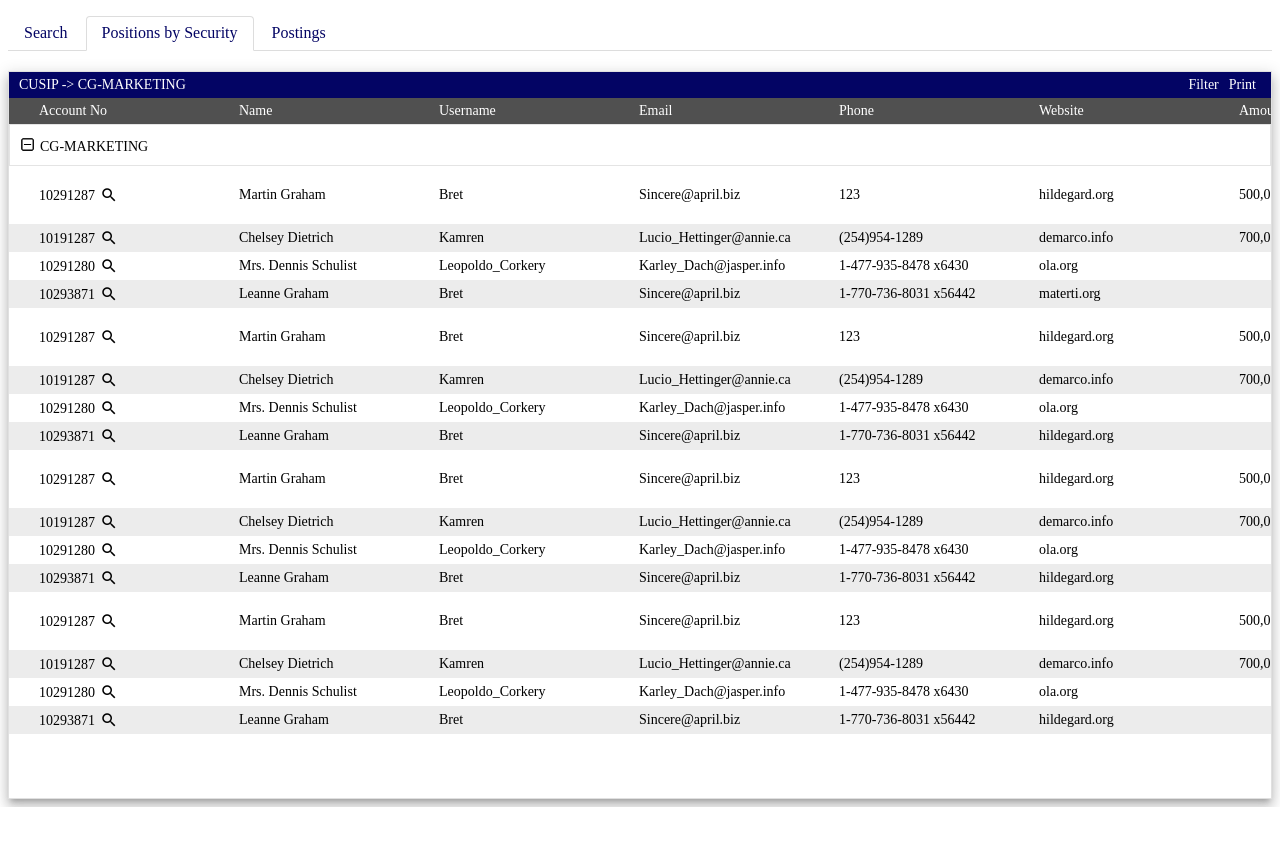
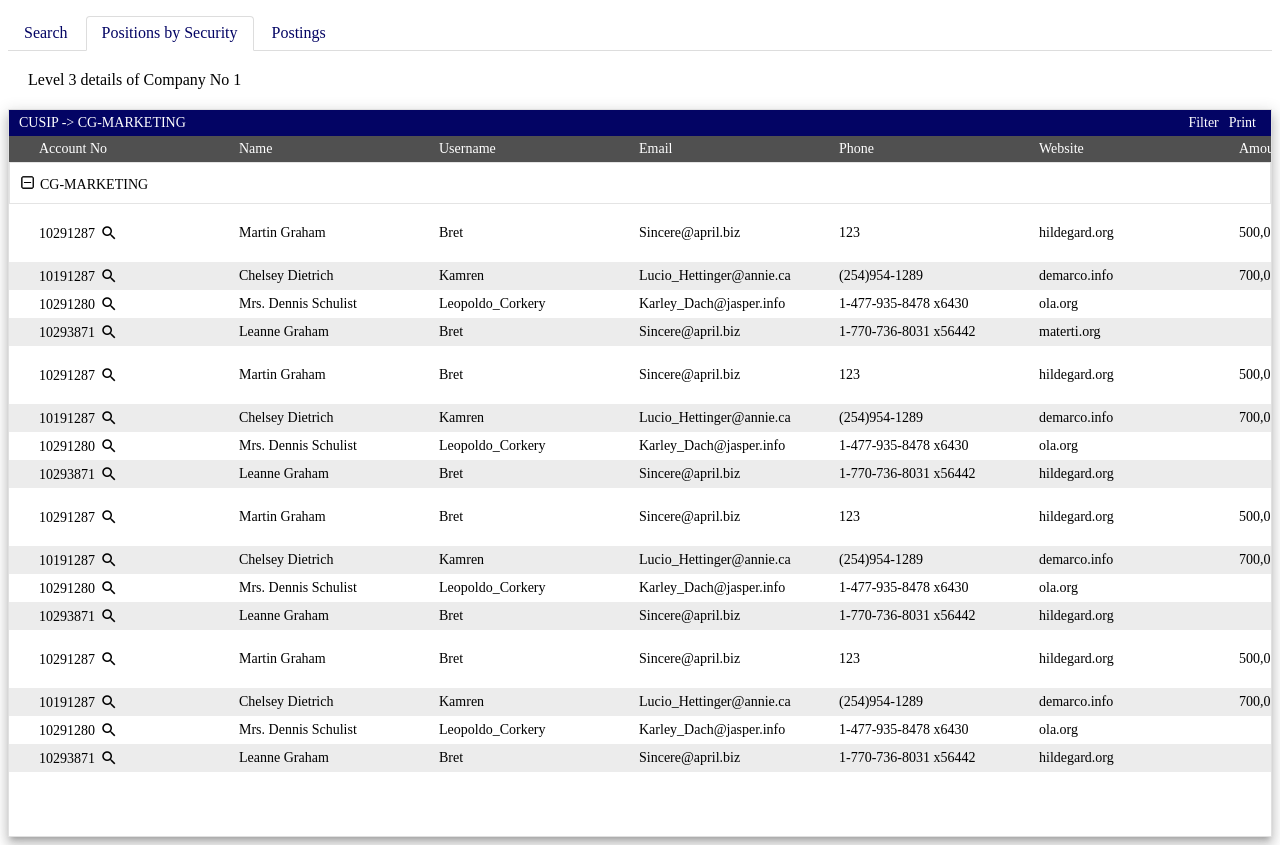
Before and after one commit to AsdoshDev/gsrTable, an Angular app: page / in a window 1280 px wide. Both pictures are taken after a click on the link "Positions by Security". Before the commit the page ends 807 px from the top, so only its background shows below. Built offline with nearby package versions, Linux system fonts and the light colour scheme.

Commit message:
details pane addition

```diff
--- a/src/app/components/gsr-tabs/gsr-tabs.component.css
+++ b/src/app/components/gsr-tabs/gsr-tabs.component.css
@@ -81,3 +81,8 @@
   .tab-content{
       margin-top:20px;
   }
+
+  .details-pane{
+      max-height:200px;
+      margin:20px;
+  }
--- a/src/app/components/gsr-tabs/gsr-tabs.component.html
+++ b/src/app/components/gsr-tabs/gsr-tabs.component.html
@@ -12,6 +12,11 @@
 </ng-container>
 
 <ng-container *ngIf="tabs[1].isClicked == 'active'">
+  <div class="details-pane" *ngIf="columnHeaderInfo.level === 1">Level 1 details</div>
+  <div class="details-pane" *ngIf="columnHeaderInfo.level === 2">Level 2 details</div>
+  <div class="details-pane" *ngIf="columnHeaderInfo.level === 3">
+    Level 3 details  of Company No {{columnHeaderInfo.index + 1}}
+  </div>
     <gsr-table *ngIf="columnHeaderInfo.level === 1" (sendLevel)="getLevel(levelDtls=$event)"  [dataObj] = "icData" [columnHeaderInfo] = "columnHeaderInfo"></gsr-table>
     <gsr-table *ngIf="columnHeaderInfo.level === 2" (sendLevel)="getLevel(levelDtls=$event)"  [dataObj] = "icData" [columnHeaderInfo] = "columnHeaderInfo"></gsr-table>
     <gsr-table *ngIf="columnHeaderInfo.level === 3" (sendLevel)="getLevel(levelDtls=$event)"  [dataObj] = "icData" [columnHeaderInfo] = "columnHeaderInfo"></gsr-table>
```
